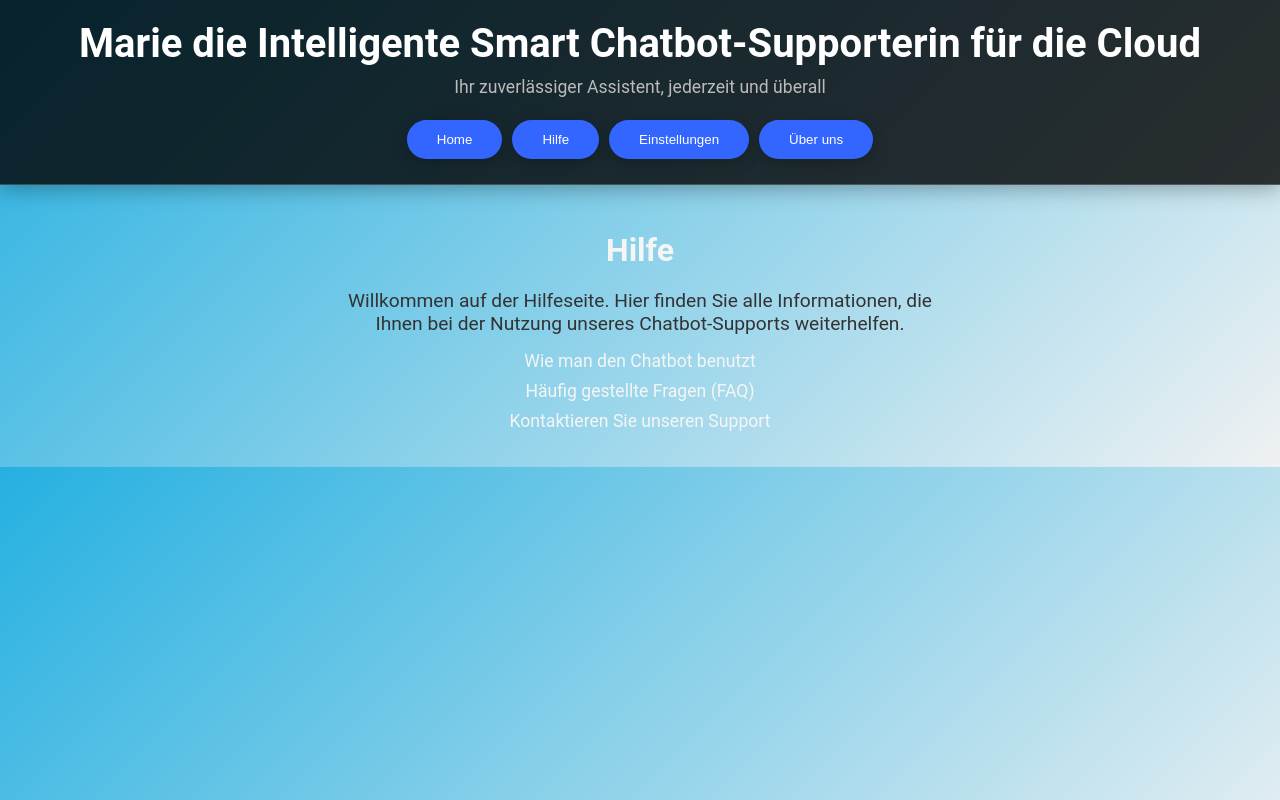
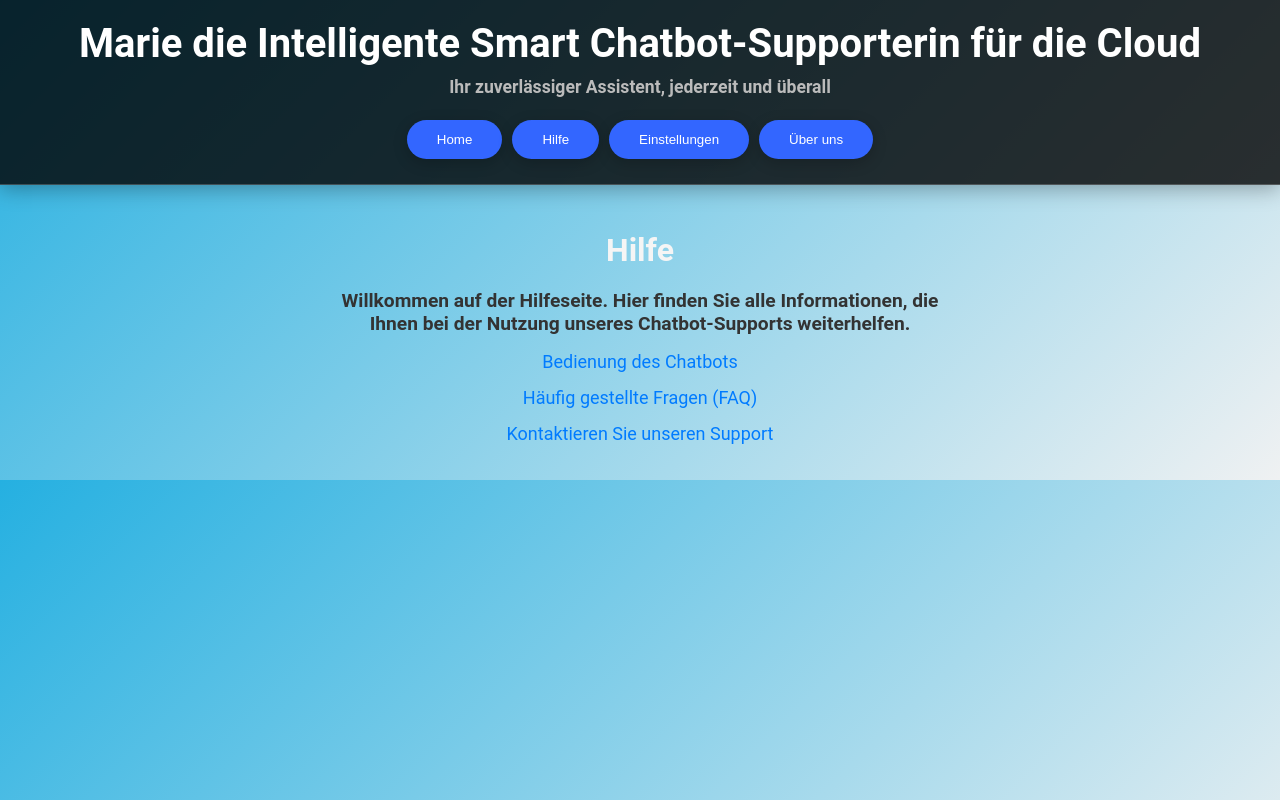
Before and after one commit to Gulcan82/chatbot-frontend, a React (Create React App) app: page /help in a window 1280 px wide. Built offline with nearby package versions, Linux system fonts and the light colour scheme.

Commit message:
Adding the link page of help, it is  HowToUseChatbot.jsx

```diff
--- a/src/App.css
+++ b/src/App.css
@@ -295,3 +295,24 @@ input[type="text"]::placeholder {
   font-size: 1.1rem;
   margin-bottom: 10px;
 }
+
+.help-page ul {
+  list-style-type: none;  /* Entfernt die Aufzählungspunkte */
+  padding: 0;
+}
+
+.help-page li {
+  margin-bottom: 15px;
+}
+
+.help-link {
+  font-size: 18px;
+  color: #007bff;
+  text-decoration: none;
+  transition: color 0.3s ease;
+}
+
+.help-link:hover {
+  color: #0056b3;
+  text-decoration: underline;
+}
--- a/src/App.jsx
+++ b/src/App.jsx
@@ -6,7 +6,7 @@ import Robot from './components/Robot.jsx';  // Robot-Komponente
 import About from './components/About.jsx';  // "Über uns"-Seite
 import Help from './components/Help.jsx';    // "Hilfe"-Seite
 import Settings from './components/Settings.jsx';  // "Einstellungen"-Seite
-
+import HowToUseChatbot from './components/HowToUseChatbot'; // Importiere die neue Seite
 
 // Neue Komponente für die Bewertung
 const Rating = () => {
@@ -87,6 +87,8 @@ function App() {
           <Route path="/help" element={<Help />} />
           {/* Route für die "Einstellungen"-Seite */}
           <Route path="/settings" element={<Settings />} />
+           {/* Route für "Wie man den Chatbot benutzt" */}
+          <Route path="/how-to-use-chatbot" element={<HowToUseChatbot />} /> {/* Neue Route */}
         </Routes>
       </div>
     </Router>
--- a/src/components/Help.jsx
+++ b/src/components/Help.jsx
@@ -1,14 +1,37 @@
 import React from 'react';
+import { Link } from 'react-router-dom'; // Link importieren
 
 const Help = () => {
   return (
     <div className="help-page">
       <h2>Hilfe</h2>
-      <p>Willkommen auf der Hilfeseite. Hier finden Sie alle Informationen, die Ihnen bei der Nutzung unseres Chatbot-Supports weiterhelfen.</p>
+      <p>
+        Willkommen auf der Hilfeseite. Hier finden Sie alle Informationen, die Ihnen bei der Nutzung unseres Chatbot-Supports weiterhelfen.
+      </p>
+
       <ul>
-        <li>Wie man den Chatbot benutzt</li>
-        <li>Häufig gestellte Fragen (FAQ)</li>
-        <li>Kontaktieren Sie unseren Support</li>
+        {/* Interner Link zu "Wie man den Chatbot benutzt" */}
+        <li>
+          <Link to="/how-to-use-chatbot" className="help-link">
+            Bedienung des Chatbots
+          </Link>
+        </li>
+
+        {/* Interner Link zu FAQ */}
+        <li>
+          <Link to="/faq" className="help-link">
+            Häufig gestellte Fragen (FAQ)
+          </Link>
+        </li>
+
+        {/* Interner Link zum Kontaktformular oder zur Support-Seite */}
+        <li>
+          <Link to="/contact-support" className="help-link">
+            Kontaktieren Sie unseren Support
+          </Link>
+        </li>
+
+
       </ul>
     </div>
   );
--- /dev/null
+++ b/src/components/HowToUseChatbot.jsx
@@ -0,0 +1,21 @@
+import React from 'react';
+
+const HowToUseChatbot = () => {
+  return (
+    <div className="how-to-use-chatbot-page">
+      <h2>Bedienung des Chatbots</h2>
+      <p>Unser Chatbot ist einfach zu bedienen und hilft Ihnen schnell bei Ihren Anliegen. Hier erfahren Sie, wie Sie ihn optimal nutzen:</p>
+
+      <h3>Schritt 1: Starten des Chatbots</h3>
+      <p>Klicken Sie auf das Chat-Symbol unten rechts, um den Chatbot zu öffnen. Sie können sofort mit Ihrer Anfrage beginnen.</p>
+
+      <h3>Schritt 2: Stellen Sie Ihre Frage</h3>
+      <p>Geben Sie Ihre Frage oder Ihr Anliegen in das Textfeld ein. Der Chatbot analysiert Ihre Anfrage und gibt sofort eine Antwort.</p>
+
+      <h3>Schritt 3: Weitere Hilfe</h3>
+      <p>Falls der Chatbot Ihre Anfrage nicht vollständig lösen kann, wird er Ihnen weitere Optionen anbieten, wie z. B. das Kontaktieren eines Mitarbeiters.</p>
+    </div>
+  );
+};
+
+export default HowToUseChatbot;
--- a/src/components/Robot.css
+++ b/src/components/Robot.css
@@ -46,55 +46,15 @@
   max-width: 500px; /* Reduziert die maximale Breite des Videos */
   height: auto; /* Höhe bleibt proportional zur Breite */
 
-  border-radius: 5px; /* Abgerundete Ecken korrigiert */
-
-  border-radius: px; /* Abgerundete Ecken */
+  border-radius: 10px; /* Abgerundete Ecken korrigiert */
 
   box-shadow: 0 10px 10px rgba(0, 0, 0, 0.2); /* Schatteneffekt */
 }
 
-.robot-eyes {
-  margin-top: 20px;
-}
 
 p {
-  margin-top: 10px;
-  font-size: 16px;
+  margin-top: 2px;
+  font-size: 20px;
   color: #333;
+  font-weight: bold; /* Macht den Text fett */
 }
-
-
-/* Robot-Container */
-.robot {
-  width: 400px;
-  height: 200px;
-  background-color: rgb(13, 16, 6);
-  border-radius: 50px;
-  margin: 50px auto;
-  position: relative;
-  display: flex;
-  align-items: center;
-  justify-content: center;
-  box-shadow: 0px 6px 15px rgba(0, 0, 0, 0.3);
-  transition: transform 0.3s;
-}
-
-
-
-/* Hover-Effekt für den gesamten Robot */
-.robot:hover {
-  transform: scale(1.05);
-}
-
-/* Stil für das Bild (robota-image) */
-.robot-image {
-  width: 120px;  /* Bildbreite auf 100px setzen */
-  height: auto;  /* Höhe automatisch skalieren */
-  border-radius: 10px;  /* Abgerundete Ecken */
-  box-shadow: 0px 4px 10px rgba(0, 0, 0, 0.5);  /* Schatteneffekt */
-  transition: transform 0.3s ease;  /* Sanfte Hover-Animation */
-}
-
-.robot-image:hover {
-  transform: scale(1.1);  /* Vergrößerung beim Hover */
-}
--- a/src/components/Robot.jsx
+++ b/src/components/Robot.jsx
@@ -6,6 +6,7 @@ import './Robot.css'; // Ensure you have this file for the styles
 const Robot = () => {
   return (
     <div className="Robot">
+    <p>Willkommen zu unserem Abschluss Projekt</p>
 
     {/* Video player replacing the image */}
     <video
@@ -14,7 +15,7 @@ const Robot = () => {
       controls
     className="robot-video" // Add a class for styling purposes
     />
-      <p>Willkommen zu unserem Abschluss Projekt</p>
+
 
 
     </div>
```
